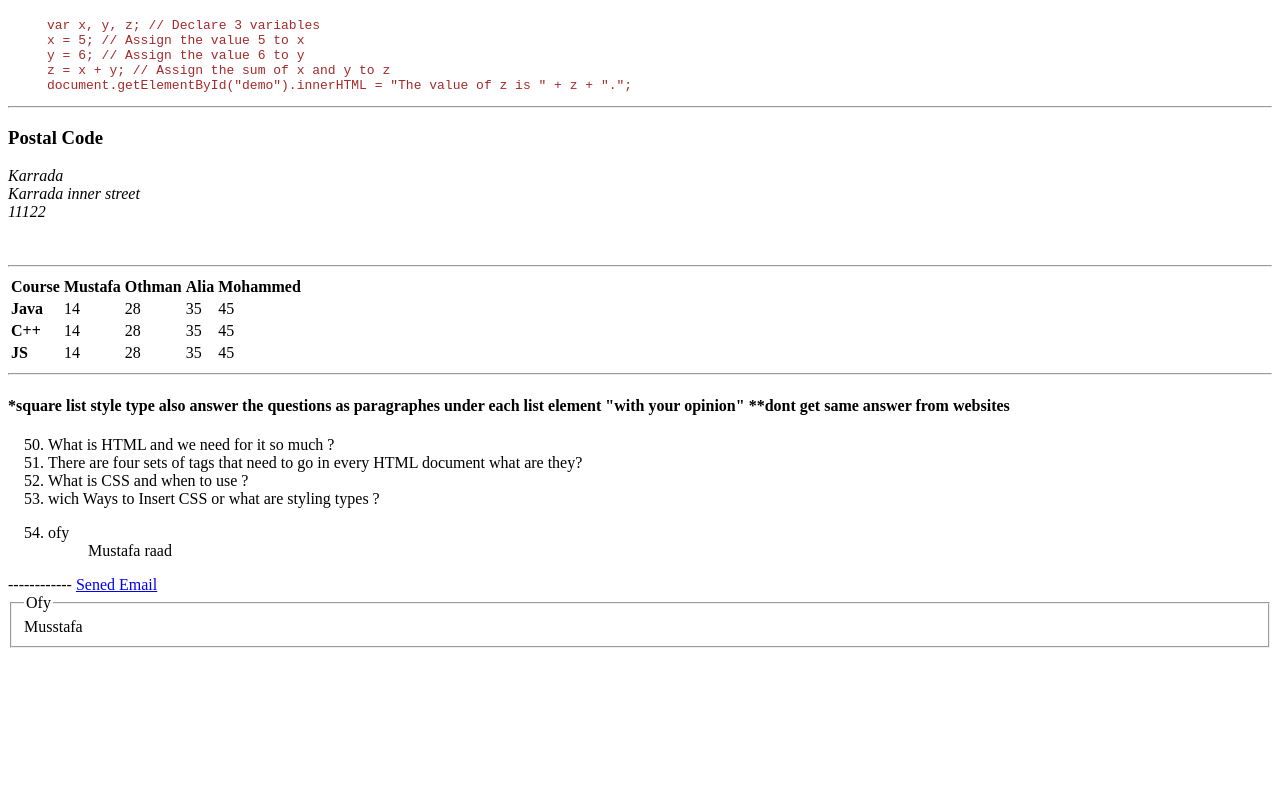
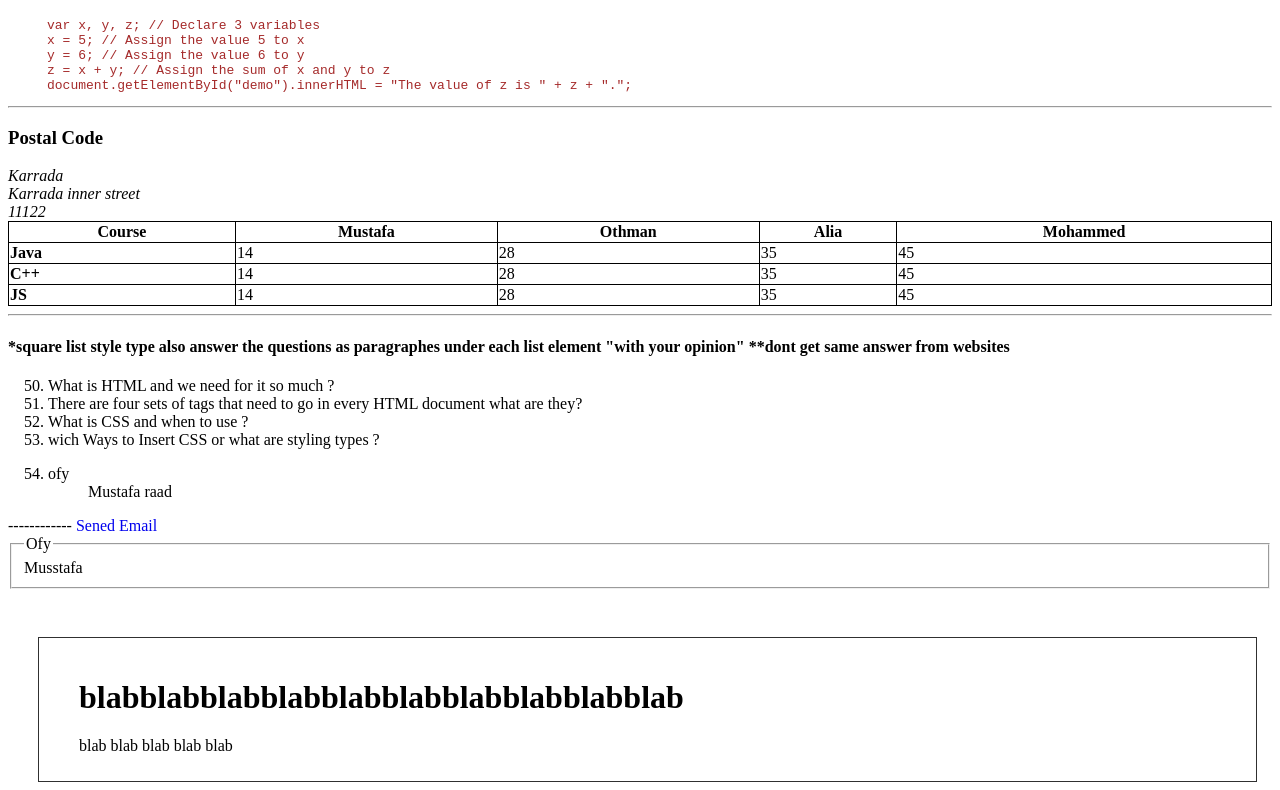
Before and after one commit to C4B-Team-Professional/HTML, a plain HTML site: page index.html in a window 1280 px wide. Shown: the part 1168-1958 px from the top of the page. Before the commit the page ends 1824 px from the top, so only its background shows below. Drawn offline with Linux system fonts and the light colour scheme.

Commit message:
css update

```diff
--- a/index.html
+++ b/index.html
@@ -7,7 +7,6 @@
     <title>Document</title>
     <link rel="stylesheet" href="CSS/mycss.css">
     <style>
-
         .h-code {
             background-color: red;
 
@@ -22,12 +21,29 @@
             color: brown
         }
         .c {
-            background-image: url('2.png');
+            background-image: url('img/2.png');
             background-size: 350px;
             background-position: center;
             background-attachment: fixed;
             min-height: 300px;
             background-repeat: repeat;
+        }
+    .data{
+     border-collapse: collapse;
+    border: 1px solid black;
+    width: 100%;
+}
+
+.data th,td {
+    border: 1px solid black;
+}
+        a{
+            text-decoration: none;
+        }
+        .work{
+border: 1px solid #303030;
+margin:30px 15px 20px 30px;
+padding: 20px 10px 10px 40px;
         }
     </style>
 </head>
@@ -80,11 +96,9 @@
         <br> 11122
         <br>
     </address>
-    <br>
-    <br>
-    <hr>
-    <table>
-        <tr>
+
+    <table class="data">
+                <tr>
             <th>
                 Course
             </th>
@@ -162,8 +176,11 @@
         </legend>
         Musstafa
     </fieldset>
-
-
+<br>
+<div class="work">
+    <h1>blabblabblabblabblabblabblabblabblabblab</h1>
+    <p>blab blab blab blab blab </p>
+</div>
 
 </body>
 
```
